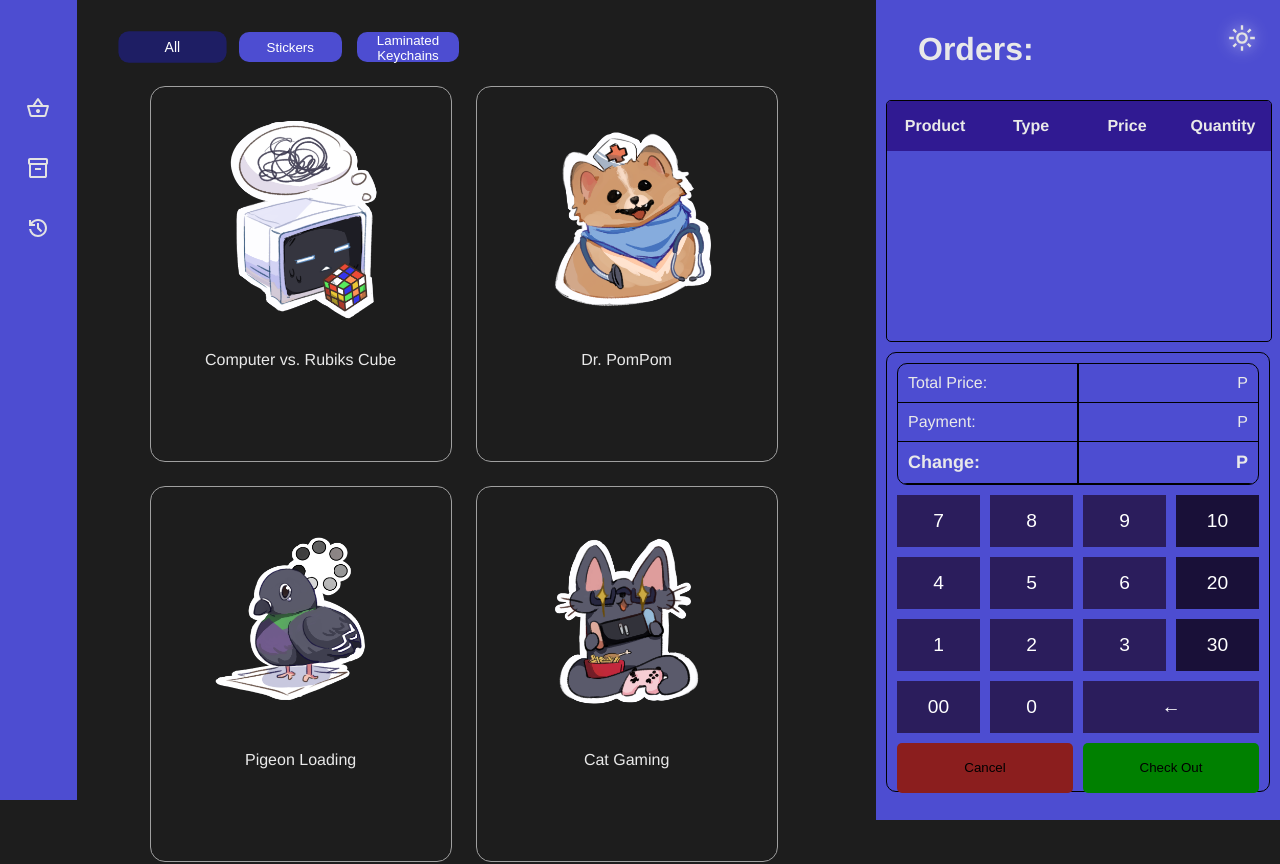
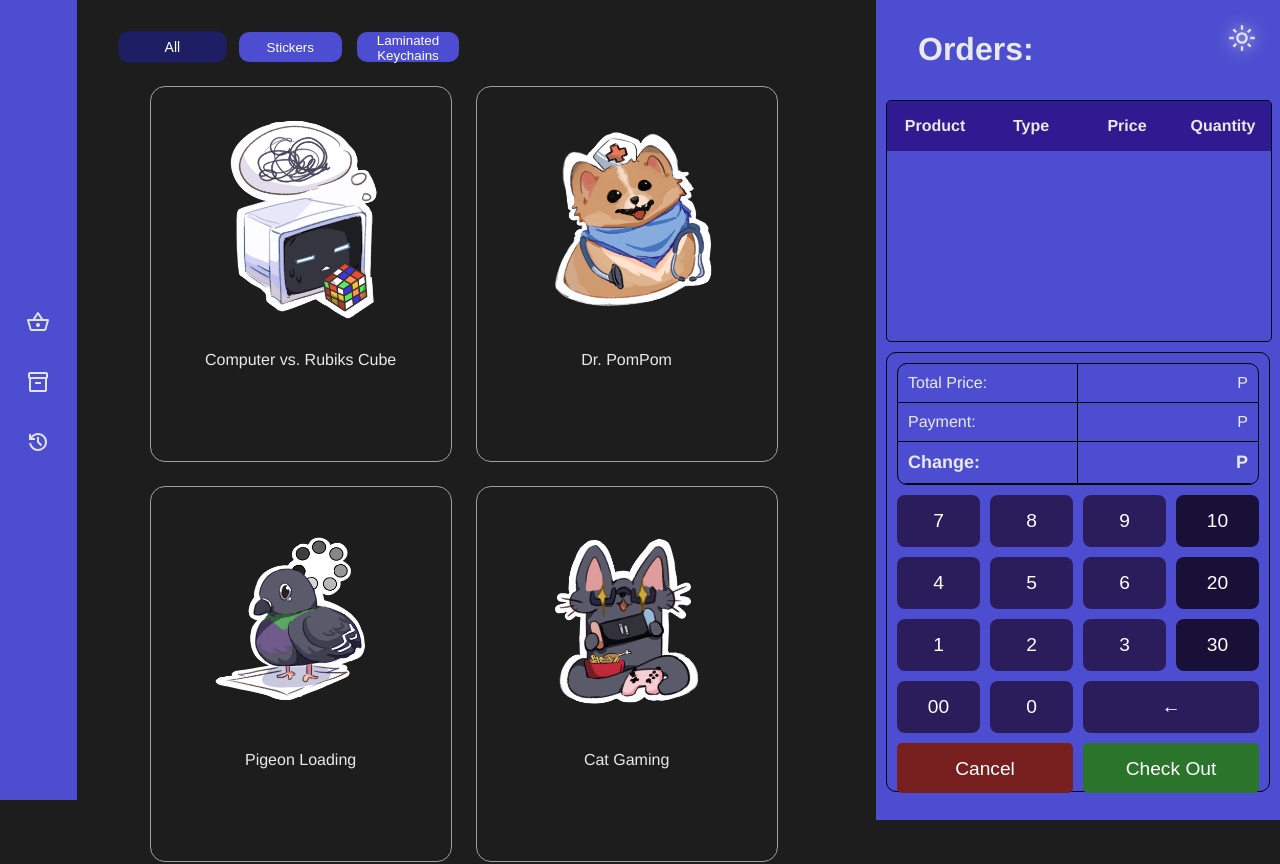
Before and after one commit to Noctou/pos-project, a React (Vite) app in the folder pos/: page / in a window 1280 px wide. Built offline with nearby package versions, Linux system fonts and the light colour scheme.

Commit message:
changed styling

```diff
--- a/pos/index.html
+++ b/pos/index.html
@@ -3,6 +3,7 @@
   <head>
     <meta charset="UTF-8" />
     <meta name="viewport" content="width=device-width, initial-scale=1.0" />
+    <link rel="icon" type="image/x-icon" href="/ccs_logo_small.png" />
     <title>CCS</title>
   </head>
   <body>
--- a/pos/src/App.css
+++ b/pos/src/App.css
@@ -61,7 +61,7 @@
 .side-bar {
     /* border: rgb(89, 0, 255) 1px solid; */
 
-    position:fixed;
+    position: fixed;
 
     width: 4vw;
     height: 100vh;
@@ -72,6 +72,7 @@
     display: flex;
     flex-direction: column;
     align-items: center;
+    justify-content: center;
 
     background-color: rgb(77, 77, 209);
 }
@@ -81,7 +82,7 @@
 }
 
 .icon-wrapper-sidebar {
-    margin-top: 6rem;
+    /* margin-top: 6rem; */
 
     display: flex;
     flex-direction: column;
@@ -152,7 +153,7 @@
     flex-direction: column;
     align-items: center;
     padding-top: 1.5rem;
-
+    transition: ease-in 0.1s;
     user-select: none;
 }
 
@@ -186,13 +187,9 @@ img {
     color: white;
 
     transition: ease-in 0.1s;
-}
-
-.buttons-wrapper button:hover {
+} .buttons-wrapper button:hover {
     transform: scale(1.1);
-}
-
-.buttons-wrapper button.active {
+} .buttons-wrapper button.active {
     background-color: rgb(30, 30, 100);
     transform: scale(1.05);
 }
@@ -216,7 +213,7 @@ img {
     background-color: rgb(77, 77, 209);
 }
 
-.table-container{
+.table-container {
     /* background-color: black; */
     border: 1px solid black;
     border-radius: 5px;
@@ -225,13 +222,13 @@ img {
     overflow-y: auto;
 }
 
-.orders-table{
+.orders-table {
     width: 100%;
     border-collapse: collapse;
     table-layout: fixed;
 }
 
-.orders-table th{
+.orders-table th {
     background-color: rgb(48, 26, 146);
     width: 100%;
     height: 3rem;
@@ -240,14 +237,14 @@ img {
 
 }
 
-.ordered-items td{
+.ordered-items td {
     border-bottom: 1px solid black;
     height: 30px;
     text-align: center;
     /* background-color: rgb(60, 58, 63); */
 }
 
-.ordered-items td button{
+.ordered-items td button {
     margin-left: 10px;
     width: 20px;
     height: 20px;
@@ -258,7 +255,7 @@ img {
 
 /* Calculator Container */
 
-.calculator-container{
+.calculator-container {
     display: flex;
     flex-direction: column;
     width: 100%;
@@ -270,12 +267,12 @@ img {
     box-sizing: border-box;
 }
 
-.display{
+.display {
     width: auto;
     height: 30%;
 }
 
-.calculator-display-table{
+.calculator-display-table {
     height: 100%;
     width: 100%;
     border: 1px solid black;
@@ -285,91 +282,90 @@ img {
     overflow: hidden;
 }
 
-.calculator-display-table td{
+.calculator-display-table td {
     width: 50%;
     border-bottom: 1px solid black;
     padding: 10px
 }
 
-.calculator-display-table tr:last-child{
+.calculator-display-table tr:last-child {
     font-size: large;
     font-weight: bold;
 }
 
-.calculator-display-table td:nth-child(1){
+.calculator-display-table td:nth-child(1) {
     border-right: 1px solid black;
 }
 
-.calculator-display-table td:nth-child(2){
-    border-left: 1px solid black;
+.calculator-display-table td:nth-child(2) {
+    /* border-left: 1px solid black; */
     text-align: right;
 }
 
-.calculator-buttons{
+.calculator-buttons {
     display: grid;
     grid-template-columns: repeat(4,1fr);
     gap: 10px;
     /* max-width: 200px; */
 }
 
-.calculator-buttons button{
+.calculator-container button {
     color: white;
     padding: 15px;
     font-size: 1.2rem;
     border: none;
     background: #2b1d5c;
     cursor: pointer;
+    transition: ease-in 0.1s;
+
+    border-radius: 8px;
 }
 
-.calculator-container button:hover{
-    transform: scale(1.01);
+.calculator-container button:hover {
+    transform: scale(1.05);
 }
 
-.calculator-container button:active{
+.calculator-container button:active {
     transform: scale(1);
 }
 
-.check-out-buttons{
+.check-out-buttons {
     display: flex;
     justify-content: space-around;
     gap:10px;
     width: 100%;
 }
 
-.check-out-buttons button{
+.check-out-buttons button {
     width: 50%;
     height: 50px;
     border: none;
     border-radius: 5px;
 }
 
-#btn-10, #btn-20, #btn-30{
+#btn-10, #btn-20, #btn-30 {
     background-color: #191038;
 }
 
-#btn-←{
+#btn-← {
     grid-column: span 2;
 }
 
-#cancel-button{
-    background-color: rgb(139, 30, 30);
+#cancel-button {
+    background-color: rgb(119, 31, 31);
+} #cancel-button:hover {
+    background-color: rgb(187, 20, 20);
 }
 
-#check-out-button{
-    background-color: green;
-}
-
-#cancel-button:hover{
-    background-color: rgb(85, 15, 15);
-}
-
-#check-out-button:hover{
-    background-color: rgb(7, 88, 7);
+#check-out-button {
+    background-color: rgb(43, 116, 43);
+} #check-out-button:hover {
+    background-color: rgb(20, 150, 20);
 }
 
 /* Inventory Page */
 
-.inventory-container{
+.inventory-container {
     margin-left: 4vw;
     margin-top: 4vh;
     display: flex;
@@ -380,7 +376,7 @@ img {
 
 }
 
-.table-container-header{
+.table-container-header {
     display: flex;
     justify-content: space-between;
     align-items: center;
@@ -390,42 +386,47 @@ img {
 
 .table-container-header select,
 .table-container-header button,
-#save-button{
+#save-button {
     border-radius: 10px;
     border: 1px solid black;
     width: 130px;
     height: 35px;
 }
 
-#save-button{
+#save-button {
     background-color: #437057;
     margin-top: auto;
     margin-left:auto;
 }
 
-.table-container-header button{
+.table-container-header button {
     background-color: rgb(77, 77, 209);
     color: lightgray;
 }
 
 .table-container-header button:hover,
-#save-button:hover{
+#save-button:hover {
     transform: translateY(-3px);
 }
 
 .table-container-header button:active,
-#save-button:active{
+#save-button:active {
     transform: translateY(0px);
 }
 
-.filters{
+.filters {
     display: flex;
     justify-content: left;
     gap:20px;
     align-items: center;
 }
 
-#search{
+.filters select {
+    background-color: rgb(77, 77, 209);
+    color: white;
+}
+
+#search {
     width: 550px;
     height: 25px;
     border:none;
@@ -436,12 +437,12 @@ img {
     font-size: medium;
 }
 
-#search:focus{
+#search:focus {
     border-bottom: 2px solid rgb(77, 77, 209);
 
 }
 
-#context-menu{
+#context-menu {
     display: none;
     position: absolute;
     background: #CD0B0B;
@@ -452,12 +453,12 @@ img {
     font-size: small;
 }
 
-#delete-option{
+#delete-option {
     padding: 5px;
     cursor: pointer;
 }
 
-#context-menu:hover{
+#context-menu:hover {
     background-color: #7A0000;
 }
 
@@ -468,7 +469,7 @@ img {
     color: lightgray;
 }
 
-.stocks-table td, .stocks-table th{
+.stocks-table td, .stocks-table th {
     /* width: 100%; */
     /* max-width: 150px; */
     height: 50px;
@@ -480,14 +481,14 @@ img {
     border-bottom: 1px solid black;
 }
 
-.stocks-table th{
+.stocks-table th {
     background-color: rgb(77, 77, 209);
     color: white;
     position: sticky;
     top: 0;
 }
 
-.quantity, .price{
+.quantity, .price {
     height: 100%;
     width: 80%;
     font-size: medium;
@@ -497,7 +498,7 @@ img {
     outline: none;
 }
 
-.product-type{
+.product-type {
     width: 100%;
     height: 100%;
     text-align: center;
@@ -507,17 +508,17 @@ img {
     background: transparent;
 }
 
-.product-status.out-of-stock{
+.product-status.out-of-stock {
     background-color: red;
 }
 
-.table-scroll{
+.table-scroll {
     max-height: 85%;
     overflow-y: auto;
     border: 1px solid black;
     background-color: #b7b7b7;
 }
 
-.history-page h1{
+.history-page h1 {
     margin-left: 500px;
 }
```
Also changed, not shown: pos/public/ccs_logo_small.png (added).
